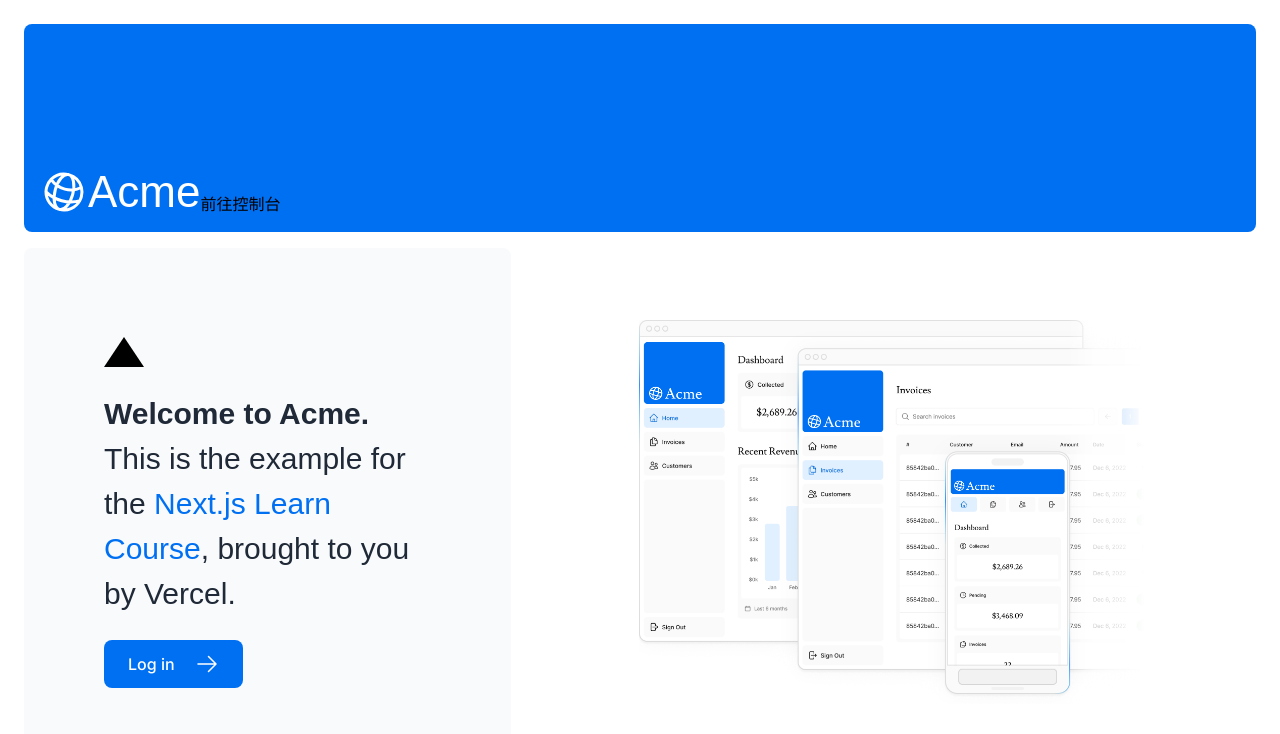
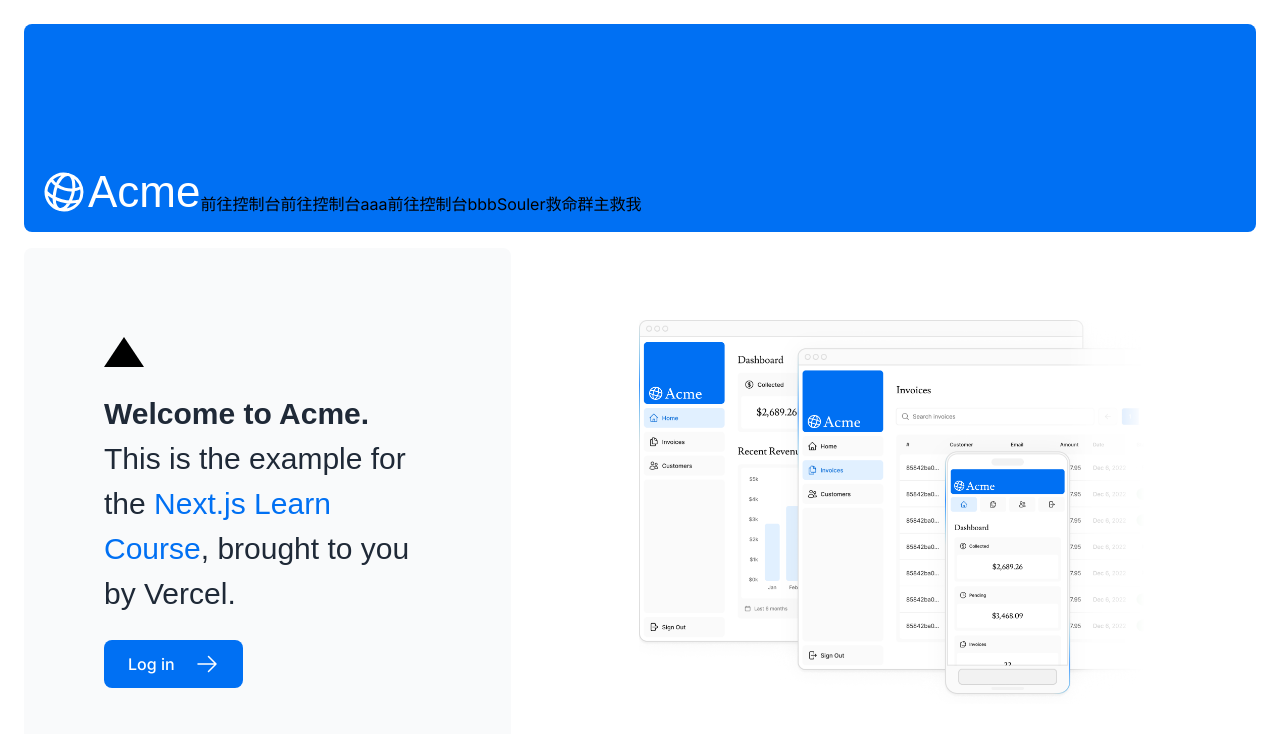
Before and after one commit to GrovenKwoc/my-first-nextjs, a Next.js app: page / in a window 1280 px wide. Shown: the top 734 px of the page. Built offline with nearby package versions, Linux system fonts and the light colour scheme; a web font is replaced by a local one.

Commit message:
测试soulers

```diff
--- a/app/page.tsx
+++ b/app/page.tsx
@@ -10,6 +10,10 @@ export default function Page() {
       <div className="flex h-20 shrink-0 items-end rounded-lg bg-blue-500 p-4 md:h-52">
         <AcmeLogo />
       <Link href="/dashboard"><span>前往控制台</span></Link>
+      <Link href="https://baidu.com"><span>前往控制台aaa</span></Link>
+      <Link href="https://bing.com"><span>前往控制台bbb</span></Link>
+      <Link href="https://bilibili.com"><span>Souler救命</span></Link>
+      <Link href="https://google.com"><span>群主救我</span></Link>
       </div>
       <div className="mt-4 flex grow flex-col gap-4 md:flex-row">
         <div className="flex flex-col justify-center gap-6 rounded-lg bg-gray-50 px-6 py-10 md:w-2/5 md:px-20">
```
